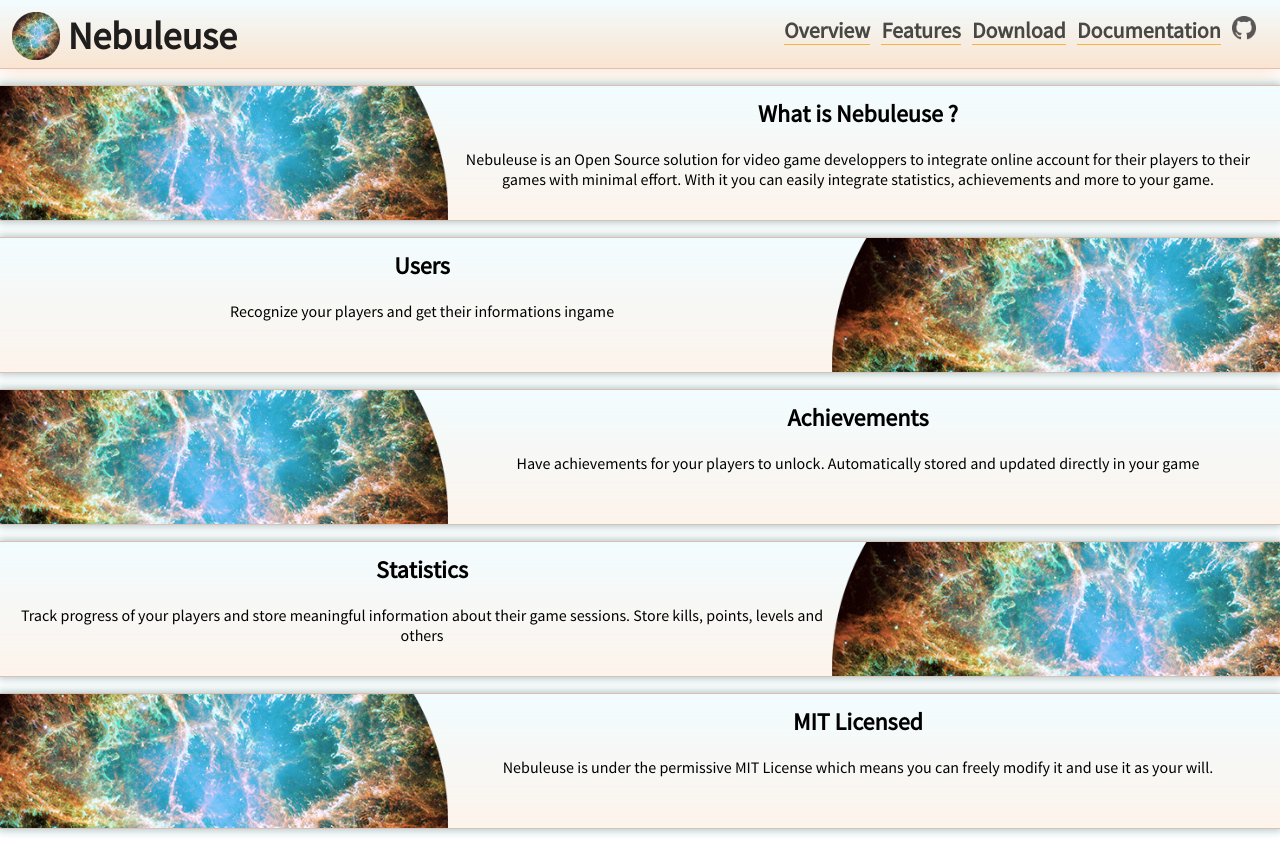
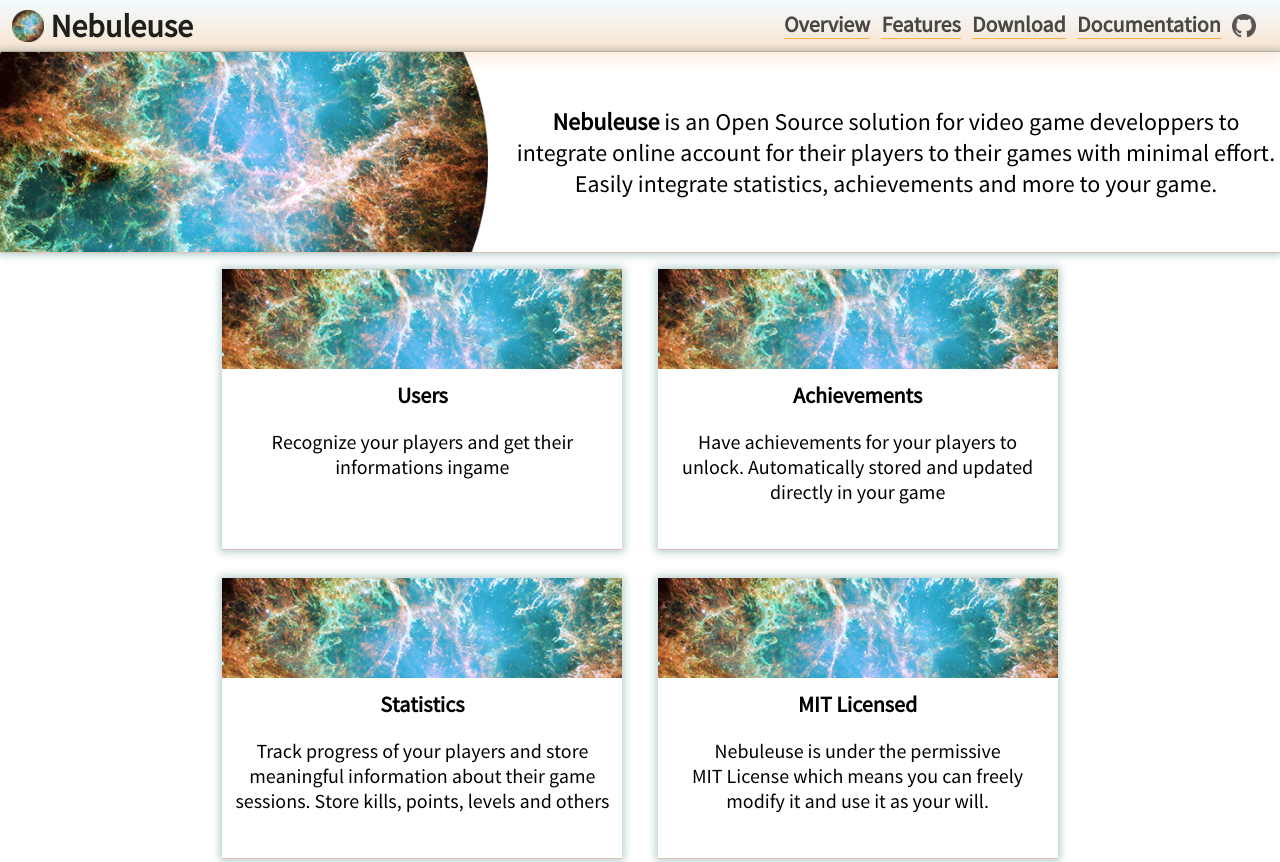
Before and after one commit to Nebuleuse/Nebuleuse.github.io, a plain HTML site: page index.html in a window 1280 px wide. Shown: the top 862 px of the page. Before the commit the page ends 841 px from the top, so only its background shows below. Drawn offline with Linux system fonts and the light colour scheme.

Commit message:
Updated overview page

```diff
--- a/index.html
+++ b/index.html
@@ -20,7 +20,7 @@
 				</ul>
 			</nav>
 			<h1>
-				<img src="img/nebuleuseLogo.png" width="48" height="48" />
+				<img src="img/nebuleuseLogo.png" width="32" height="32" />
 				Nebuleuse
 			</h1>
 		</header>
--- a/style.css
+++ b/style.css
@@ -25,15 +25,17 @@ header {
 	box-shadow: 0px 6px 18px 0px rgba(243, 198, 156, 0.4);
 	background: linear-gradient(to bottom, rgba(233, 250, 255, 0.6) 0%, rgba(243, 198, 156, 0.48) 100%)
 }
+
 header h1 {
 	opacity: 0.87;
 	width: 240px;
-	margin-top: 0px;
-	margin-bottom: 6px;
-	font-size: 38px;
+	margin-top: -6px;
+	margin-bottom: 3px;
+	font-size: 32px;
 }
 header ul {
 	margin: 4px;
+	margin-top: -2px;
 	padding: 0px;
 	float: right;
 	list-style-type: none;
@@ -45,6 +47,7 @@ header li {
 	font-size: 22px;
 }
 header img {
+	margin-top: 4px;
 	vertical-align: top;
 }
 .GitRepoImg {
@@ -60,45 +63,75 @@ footer {
 	bottom:0;
 	left:0;
 }
-
-.OverviewPanel {
+.TopPanel {
 	width: 100%;
-	min-height: 134px;
+	min-height: 200px;
+	text-align: center;
+	vertical-align: middle;
+	box-shadow: 0px 0px 8px 2px rgba(0, 85, 89, 0.3);
+	border-bottom: 1px solid rgba(218, 174, 159, 0.77);
+}
+.TopPanel h2 {
+	margin-top: 0px;
+}
+.TopLeft {
+	overflow: hidden;
+	height: 200px;
+	float: left;
+}
+.TopLeft img {
+	position: relative;
+	top: -146px;
+	left: -24px;
+}
+.TopRight {
+	font-size: 24px;
+	height: 200px;
+	display: table;
+}
+.TopRight span {
+	display: table-cell;
+	vertical-align: middle;
+}
+.OverviewContainer {
+	width: 100%;
+	text-align: center;
+}
+.OverviewPanel, .OverviewInfo {
+	width: 400px;
+	height: 280px;
+	display: inline-block;
+	padding: 0px;
+	margin: 16px 16px 12px;
+	vertical-align: middle;
+	box-shadow: 0px 0px 8px 2px rgba(0, 85, 89, 0.3);
+	background: linear-gradient(to bottom, rgba(233, 250, 255, 0.6) 0%, rgba(243, 198, 156, 0.2) 100%)
 	border-top: 1px solid rgba(218, 174, 159, 0.77);
 	border-bottom: 1px solid rgba(218, 174, 159, 0.77);
-	padding: 0px;
-	margin: 16px 0px 12px 0px;
-	border-right: none;
-	box-shadow: 0px 0px 8px 2px rgba(0, 85, 89, 0.3);
-	background: linear-gradient(to bottom, rgba(233, 250, 255, 0.6) 0%, rgba(243, 198, 156, 0.2) 100%)
 }
-.OverviewLeft, .OverviewRight {
+.OverviewContent {
 	padding: 12px;
 	text-align: center;
+	font-size: 20px;
 }
-.OverviewLeftImg, .OverviewRightImg {
-	height: 134px;
+.OverviewContent h2 {
+	font-size: 22px;
+	margin: 0px;
+}
+.OverviewTop {
+	height: 100px;
 	overflow: hidden;
 }
-.OverviewPanel h2 {
-	margin-top: 0px;
-}
-.OverviewLeftImg img {
+.OverviewTop img {
 	position: relative;
 	top: -128px;
 	left: -64px;
 }
-.OverviewLeftImg {
-	width: 448px;
-	float: left;
+.OverviewInfo {
+	width: 837px;
 }
-.OverviewRightImg{
-	width: 448px;
-	float: right;
-}
-.OverviewRightImg img {
-	position: relative;
-	top: -128px;
+.OverviewInfo .OverviewContent {
+	text-align: left;
 }
 
 .Content {
--- a/tpl/overview.html
+++ b/tpl/overview.html
@@ -1,46 +1,51 @@
-<section class="OverviewPanel">
-	<section class="OverviewLeftImg">
+<section class="TopPanel">
+	<section class="TopLeft">
 		<img src="img/nebuleuseLogo.png" width="512" height="512" />
 	</section>
-	<section class="OverviewRight">
-		<h2>What is Nebuleuse ?</h2>
-		<p>Nebuleuse is an Open Source solution for video game developpers to integrate online account for their players to their games with minimal effort.
-		With it you can easily integrate statistics, achievements and more to your game.</p>
+	<section class="TopRight">
+		<span><strong>Nebuleuse</strong> is an Open Source solution for video game developpers to integrate online account for their players to their games with minimal effort.<br/>
+		Easily integrate statistics, achievements and more to your game.</span>
 	</section>
 </section>
+<div class="OverviewContainer">
 <section class="OverviewPanel">
-	<section class="OverviewRightImg">
+	<section class="OverviewTop">
 		<img src="img/nebuleuseLogo.png" width="512" height="512" />
 	</section>
-	<section class="OverviewLeft">
+	<section class="OverviewContent">
 		<h2>Users</h2>
 		<p>Recognize your players and get their informations ingame</p>
 	</section>
 </section>
 <section class="OverviewPanel">
-	<section class="OverviewLeftImg">
+	<section class="OverviewTop">
 		<img src="img/nebuleuseLogo.png" width="512" height="512" />
 	</section>
-	<section class="OverviewRight">
+	<section class="OverviewContent">
 		<h2>Achievements</h2>
 		<p>Have achievements for your players to unlock. Automatically stored and updated directly in your game</p>
 	</section>
 </section>
 <section class="OverviewPanel">
-	<section class="OverviewRightImg">
+	<section class="OverviewTop">
 		<img src="img/nebuleuseLogo.png" width="512" height="512" />
 	</section>
-	<section class="OverviewLeft">
+	<section class="OverviewContent">
 		<h2>Statistics</h2>
 		<p>Track progress of your players and store meaningful information about their game sessions. Store kills, points, levels and others</p>
 	</section>
 </section>
 <section class="OverviewPanel">
-	<section class="OverviewLeftImg">
+	<section class="OverviewTop">
 		<img src="img/nebuleuseLogo.png" width="512" height="512" />
 	</section>
-	<section class="OverviewRight">
+	<section class="OverviewContent">
 		<h2>MIT Licensed</h2>
 		<p>Nebuleuse is under the permissive MIT License which means you can freely modify it and use it as your will.</p>
 	</section>
 </section>
+<section class="OverviewInfo">
+	<section class="OverviewContent">Todo : find content for this
+	</section>
+</section>
+</div>
```
Also changed, not shown: tpl/doc.html (+1 -1 lines), tpl/features.html (+1 -1 lines), 1 other file.
